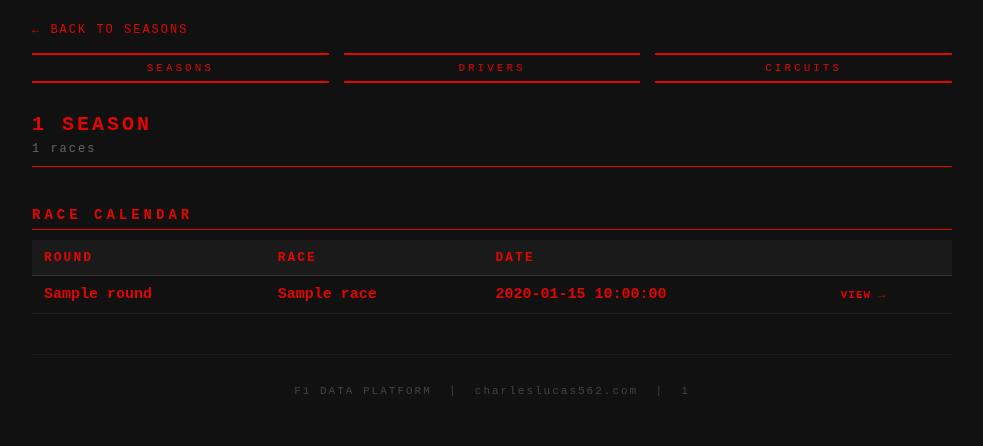
After one commit to clucas56/formula1-db, a Flask app: page /seasons/1 in a window 1280 px wide. The commit adds this page. Shown: the top 446 px of the page, without its empty margins (148-1131 px from the left). Run offline with Flask 3, Linux system fonts and the light colour scheme; a database or web service that is not in the repository returns one stand-in record (values such as "Sample title"); some libraries are stand-ins or nearby versions.

Commit message:
Nav bar — three red bar links (SEASONS / DRIVERS / CIRCUITS) now appear below the logo on every page, matching the aesthetic of the existing section dividers.
5 new routes + templates:

/seasons — all 76 seasons newest-first, click into any year
/seasons/<year> — full race calendar for that season, each race links to the existing results page
/drivers — all 864+ drivers alphabetically with nationality, shows total count
/drivers/<id> — driver profile with stat boxes (Races / Wins / Points) and clickable active seasons list
/circuits — all circuits by country with lat/lng coordinates

```diff
--- a/web/app.py
+++ b/web/app.py
@@ -91,6 +91,100 @@ def race(season, round_num):
                            season=season,
                            round_num=round_num)
 
+@app.route('/seasons')
+def seasons():
+    conn = get_connection()
+    cursor = conn.cursor()
+    cursor.execute("SELECT season_year, total_rounds FROM seasons ORDER BY season_year DESC;")
+    seasons_list = cursor.fetchall()
+    cursor.close()
+    conn.close()
+    return render_template('seasons.html', seasons=seasons_list)
+
+@app.route('/seasons/<int:year>')
+def season_detail(year):
+    conn = get_connection()
+    cursor = conn.cursor()
+    cursor.execute("""
+        SELECT round, race_name, date
+        FROM races
+        WHERE season_year = %s
+        ORDER BY round;
+    """, (year,))
+    races = cursor.fetchall()
+    cursor.close()
+    conn.close()
+    if not races:
+        return "Season not found", 404
+    return render_template('season_detail.html', races=races, year=year)
+
+@app.route('/drivers')
+def drivers():
+    conn = get_connection()
+    cursor = conn.cursor()
+    cursor.execute("""
+        SELECT driver_id, first_name, last_name, nationality
+        FROM drivers
+        ORDER BY last_name, first_name;
+    """)
+    drivers_list = cursor.fetchall()
+    cursor.close()
+    conn.close()
+    return render_template('drivers.html', drivers=drivers_list)
+
+@app.route('/drivers/<int:driver_id>')
+def driver_detail(driver_id):
+    conn = get_connection()
+    cursor = conn.cursor()
+
+    cursor.execute("""
+        SELECT driver_id, first_name, last_name, nationality
+        FROM drivers WHERE driver_id = %s;
+    """, (driver_id,))
+    driver = cursor.fetchone()
+
+    if not driver:
+        cursor.close()
+        conn.close()
+        return "Driver not found", 404
+
+    cursor.execute("""
+        SELECT
+            COUNT(*) as races,
+            SUM(CASE WHEN finish_position = 1 THEN 1 ELSE 0 END) as wins,
+            COALESCE(SUM(points), 0) as total_points
+        FROM race_results
+        WHERE driver_id = %s;
+    """, (driver_id,))
+    stats = cursor.fetchone()
+
+    cursor.execute("""
+        SELECT DISTINCT r.season_year
+        FROM race_results rr
+        JOIN races r ON rr.race_id = r.race_id
+        WHERE rr.driver_id = %s
+        ORDER BY r.season_year DESC;
+    """, (driver_id,))
+    active_seasons = [row[0] for row in cursor.fetchall()]
+
+    cursor.close()
+    conn.close()
+    return render_template('driver_detail.html', driver=driver, stats=stats, active_seasons=active_seasons)
+
+@app.route('/circuits')
+def circuits():
+    conn = get_connection()
+    cursor = conn.cursor()
+    cursor.execute("""
+        SELECT circuit_id, name, country, lat, lng
+        FROM circuits
+        ORDER BY country, name;
+    """)
+    circuits_list = cursor.fetchall()
+    cursor.close()
+    conn.close()
+    return render_template('circuits.html', circuits=circuits_list)
+
 @app.route('/docs')
 def docs():
     doc_path = Path(__file__).parent.parent / 'DOCUMENTATION.md'
--- /dev/null
+++ b/web/templates/season_detail.html
@@ -0,0 +1,68 @@
+<!DOCTYPE html>
+<html lang="en">
+<head>
+    <meta charset="UTF-8">
+    <meta name="viewport" content="width=device-width, initial-scale=1.0">
+    <title>{{ year }} Season | F1 Dashboard</title>
+    <style>
+        * { margin: 0; padding: 0; box-sizing: border-box; }
+        body { font-family: 'Courier New', Courier, monospace; background-color: #111111; color: #ffffff; }
+        .container { max-width: 960px; margin: 0 auto; padding: 20px; }
+        .back-link { color: #e10600; text-decoration: none; font-size: 12px; letter-spacing: 2px; }
+        .back-link:hover { color: #ffffff; }
+        nav { display: flex; justify-content: space-between; margin: 15px 0 30px 0; gap: 15px; }
+        .nav-link { flex: 1; text-align: center; color: #e10600; text-decoration: none; font-size: 11px; letter-spacing: 3px; padding: 7px 0; border-top: 2px solid #e10600; border-bottom: 2px solid #e10600; }
+        .nav-link:hover { color: #ffffff; }
+        .page-header { margin: 30px 0 10px 0; border-bottom: 1px solid #e10600; padding-bottom: 10px; }
+        .page-header h1 { color: #e10600; font-size: 20px; letter-spacing: 3px; text-transform: uppercase; }
+        .page-header p { color: #666666; font-size: 12px; letter-spacing: 2px; margin-top: 6px; }
+        h2 { color: #e10600; font-size: 14px; letter-spacing: 4px; text-transform: uppercase; margin: 40px 0 10px 0; padding-bottom: 6px; border-bottom: 1px solid #e10600; }
+        table { width: 100%; border-collapse: collapse; margin-bottom: 40px; font-size: 15px; }
+        th { background-color: #1a1a1a; color: #e10600; padding: 10px 12px; text-align: left; letter-spacing: 2px; font-size: 13px; text-transform: uppercase; border-bottom: 1px solid #333333; }
+        td { padding: 10px 12px; border-bottom: 1px solid #1e1e1e; color: #cccccc; }
+        tr:hover td { background-color: #1a1a1a; color: #ffffff; }
+        tr:first-child td { color: #e10600; font-weight: bold; }
+        .footer { text-align: center; padding: 30px 0; color: #444444; font-size: 11px; letter-spacing: 2px; border-top: 1px solid #1e1e1e; margin-top: 20px; }
+    </style>
+</head>
+<body>
+    <div class="container">
+        <a href="/seasons" class="back-link">← BACK TO SEASONS</a>
+
+        <nav>
+            <a href="/seasons" class="nav-link">SEASONS</a>
+            <a href="/drivers" class="nav-link">DRIVERS</a>
+            <a href="/circuits" class="nav-link">CIRCUITS</a>
+        </nav>
+
+        <div class="page-header">
+            <h1>{{ year }} Season</h1>
+            <p>{{ races | length }} races</p>
+        </div>
+
+        <h2>Race Calendar</h2>
+        <table>
+            <thead>
+                <tr>
+                    <th>Round</th>
+                    <th>Race</th>
+                    <th>Date</th>
+                    <th></th>
+                </tr>
+            </thead>
+            <tbody>
+                {% for row in races %}
+                <tr>
+                    <td>{{ row[0] }}</td>
+                    <td>{{ row[1] }}</td>
+                    <td>{{ row[2] }}</td>
+                    <td><a href="/race/{{ year }}/{{ row[0] }}" style="color:#e10600; text-decoration:none; letter-spacing:1px; font-size:11px;">VIEW →</a></td>
+                </tr>
+                {% endfor %}
+            </tbody>
+        </table>
+
+        <div class="footer">F1 DATA PLATFORM &nbsp;|&nbsp; charleslucas562.com &nbsp;|&nbsp; {{ year }}</div>
+    </div>
+</body>
+</html>
```
Also changed, not shown: web/templates/circuits.html (added, +58 -0 lines), web/templates/driver_detail.html (added, +73 -0 lines), web/templates/drivers.html (added, +60 -0 lines), web/templates/index.html (+7 -0 lines), web/templates/seasons.html (added, +58 -0 lines).
